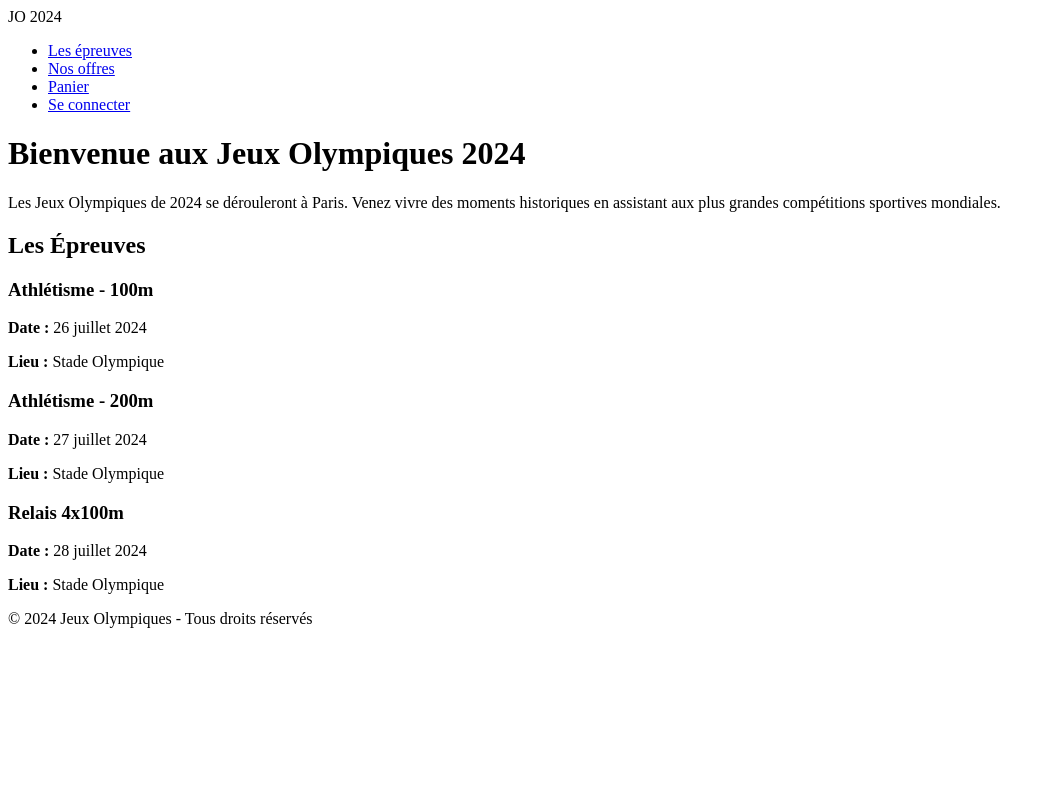
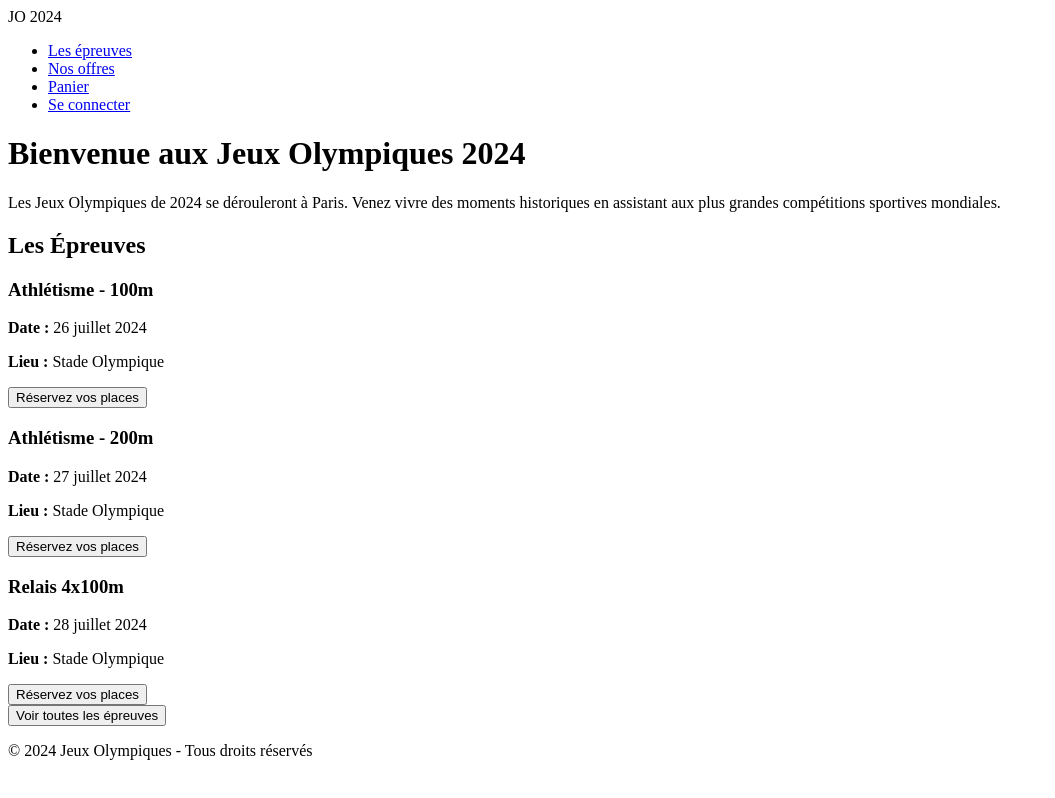
Before and after one commit to ya-web/olympics, a React (Create React App) app in the folder frontend/: page / in a window 1280 px wide. Shown: the whole page, without its empty margins (0-1055 px from the left). Built offline with nearby package versions, Linux system fonts and the light colour scheme.

Commit message:
Add buttons for 'Voir toutes les épreuves' and 'Réservez vos places' to homepage

```diff
--- a/frontend/src/pages/Home.js
+++ b/frontend/src/pages/Home.js
@@ -1,6 +1,7 @@
 import React from 'react';
 import Header from '../components/Header';
 import Footer from '../components/Footer';
+import { Link } from 'react-router-dom';
 
 const Home = () => {
   return (
@@ -15,19 +16,28 @@ const Home = () => {
           <h3>Athlétisme - 100m</h3>
           <p><strong>Date :</strong> 26 juillet 2024</p>
           <p><strong>Lieu :</strong> Stade Olympique</p>
+          <button>Réservez vos places</button>
         </div>
 
         <div className="epreuve">
           <h3>Athlétisme - 200m</h3>
           <p><strong>Date :</strong> 27 juillet 2024</p>
           <p><strong>Lieu :</strong> Stade Olympique</p>
+          <button>Réservez vos places</button>
         </div>
 
         <div className="epreuve">
           <h3>Relais 4x100m</h3>
           <p><strong>Date :</strong> 28 juillet 2024</p>
           <p><strong>Lieu :</strong> Stade Olympique</p>
+          <button>Réservez vos places</button>
         </div>
+      </div>
+
+      <div className="view-all">
+        <Link to="/epreuves">
+          <button>Voir toutes les épreuves</button>
+        </Link>
       </div>
 
       <Footer />
```
